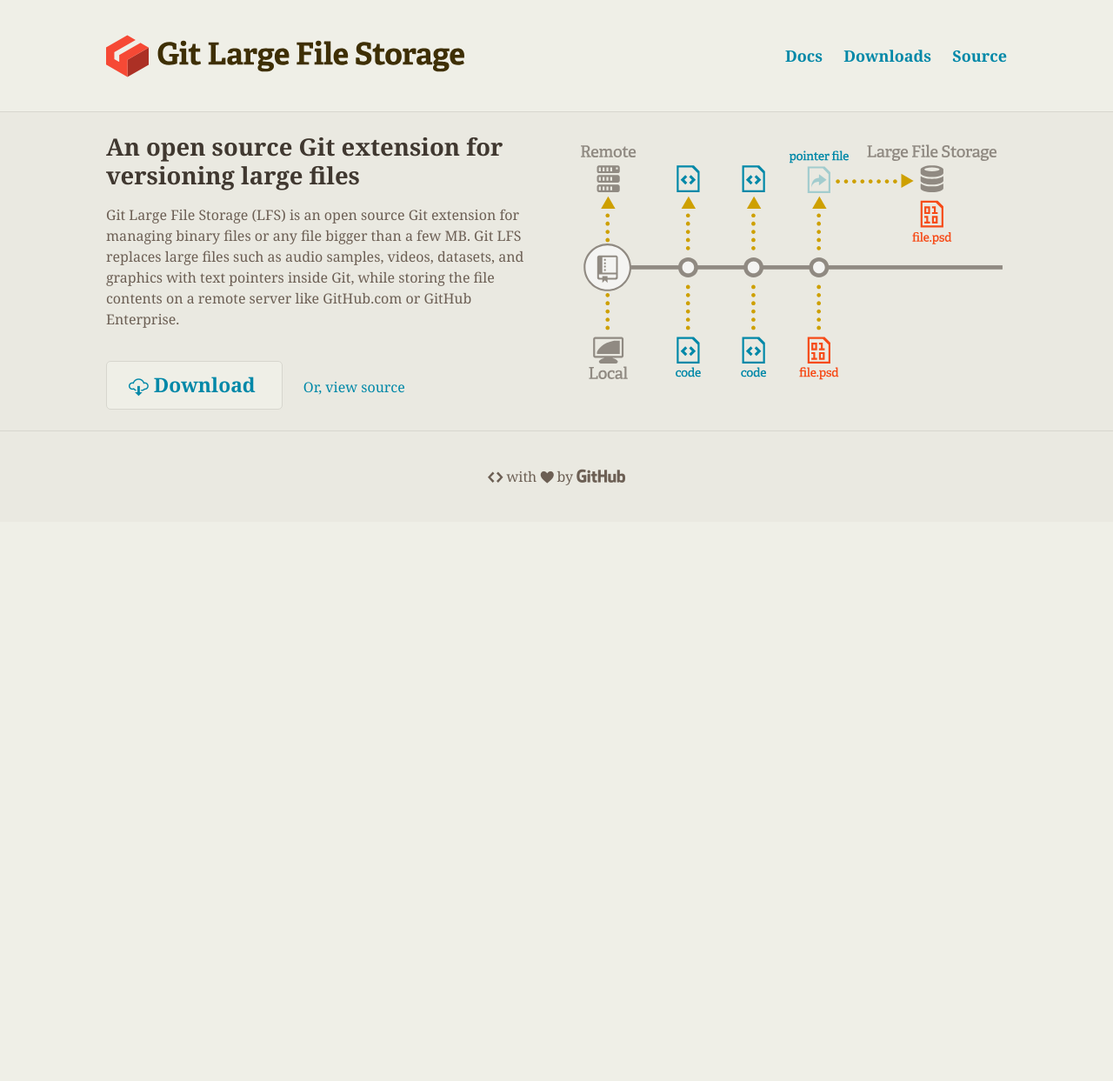
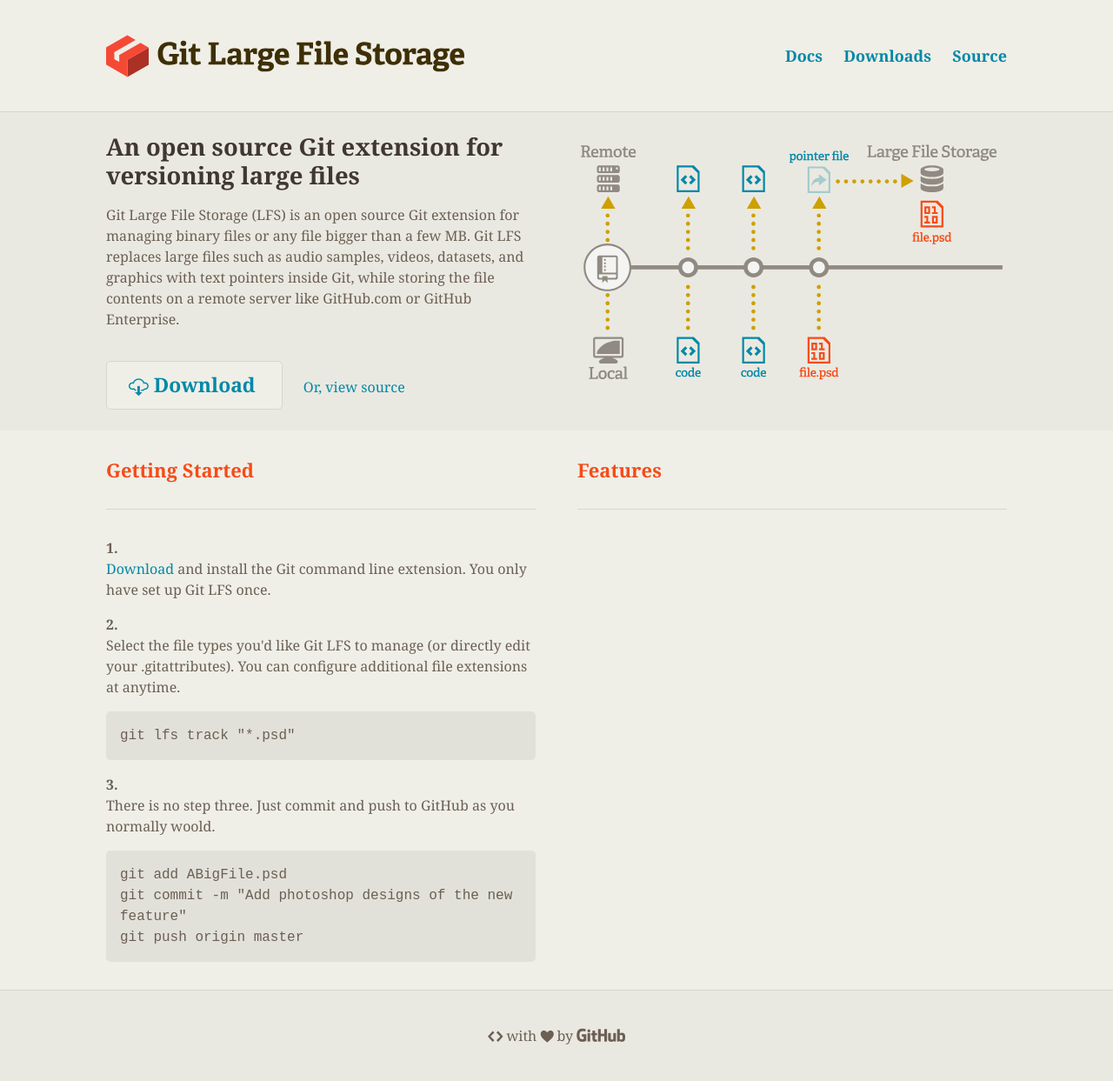
Before and after one commit to git-lfs/git-lfs.github.com, a Jekyll site: the page built from index.html, in a window 1280 px wide. Shown: the whole page at 87% size. Built offline with Jekyll 4.4.1, drawn with Linux system fonts in a browser that asks for light colours; before the commit the page ends 900 px from its top, so only the background shows below that.

Commit message:
add getting started markup
Also, combine getting started and benefits into one section

```diff
--- a/_includes/home/benefits.html
+++ /dev/null
@@ -1,5 +0,0 @@
-<section class="home-benefits">
-  <div class="wrapper">
-
-  </div>
-</section>
--- a/_includes/home/getting-started.html
+++ /dev/null
@@ -1,5 +0,0 @@
-<section class="home-getting-started">
-  <div class="wrapper">
-
-  </div>
-</section>
--- /dev/null
+++ b/_includes/home/secondary.html
@@ -0,0 +1,33 @@
+<section class="home-secondary">
+  <div class="wrapper">
+
+    <div class="column column-half home-getting-started">
+
+      <h2 class="section-heading">Getting Started</h2>
+
+      <ol class="install-steps">
+        <li>
+          <p><a href="https://github.com/github/assets-team/blob/master/projects/git-lfs">Download</a> and install the Git command line extension. You only have set up Git LFS once.</p>
+        </li>
+        <li>
+          <p>Select the file types you'd like Git LFS to manage (or directly edit your .gitattributes). You can configure additional file extensions at anytime.</p>
+<pre>git lfs track "*.psd"</pre>
+        </li>
+        <li>
+          <p>There is no step three. Just commit and push to GitHub as you normally woold.</p>
+<pre>git add ABigFile.psd
+git commit -m "Add photoshop designs of the new feature"
+git push origin master</pre>
+        </li>
+      </ol>
+
+    </div>
+
+    <div class="column column-half home-benefits">
+
+      <h2 class="section-heading">Features</h2>
+
+    </div>
+
+  </div>
+</section>
--- a/_sass/_base.scss
+++ b/_sass/_base.scss
@@ -72,3 +72,14 @@
     display: inline-block;
   }
 }
+
+// type styles
+
+.section-heading {
+  color: $red;
+  font-size: 1.375rem;
+  border-bottom: 1px solid $border_color;
+  padding: 2rem 0;
+  margin-bottom: 2rem;
+  font-weight: 600;
+}
--- a/_sass/_home.scss
+++ b/_sass/_home.scss
@@ -1,5 +1,7 @@
 // Home styles
 // ---------------------------------------/
+
+// hero section
 
 .home-hero {
   background: $tan_darker;
@@ -35,3 +37,29 @@
 
   .how-it-works-graphic-svg { width: 100%; }
 }
+
+// getting started section
+
+.install-steps {
+  padding: 0;
+  margin: 2rem 0;
+  list-style-position: inside;
+
+  li {
+    font-weight: 600;
+
+    p { font-weight: 400; }
+
+    pre {
+      font-weight: 400;
+      background: $tan_darker2;
+      @include border-radius(5px);
+      padding: 1rem;
+    }
+  }
+
+}
+
+// benefits section
+
+// open source section
--- a/index.html
+++ b/index.html
@@ -4,6 +4,4 @@
 
 {% include home/hero.html %}
 
-{% include home/getting-started.html %}
-
-{% include home/benefits.html %}
+{% include home/secondary.html %}
```
Also changed, not shown: 1 other file.
